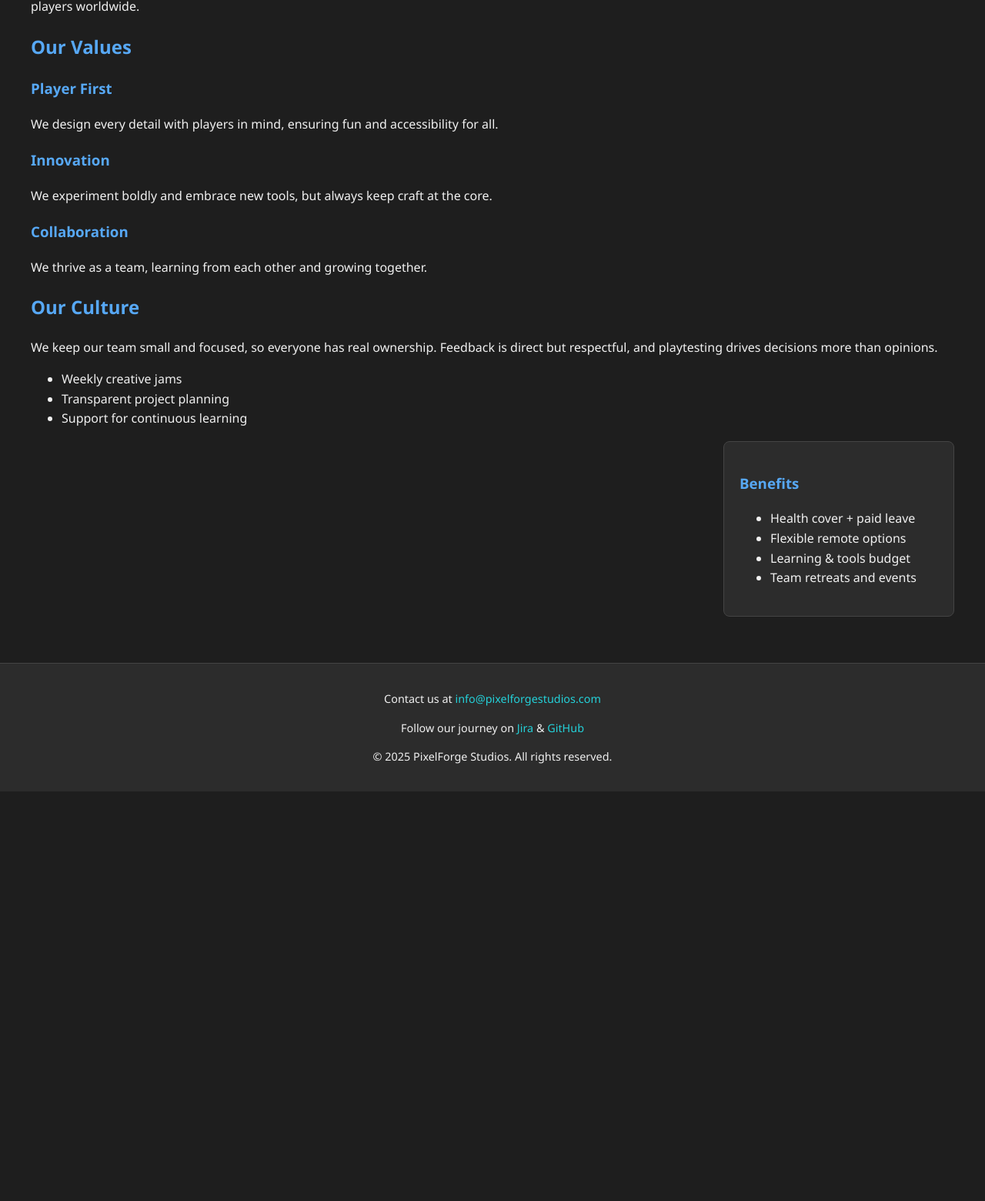
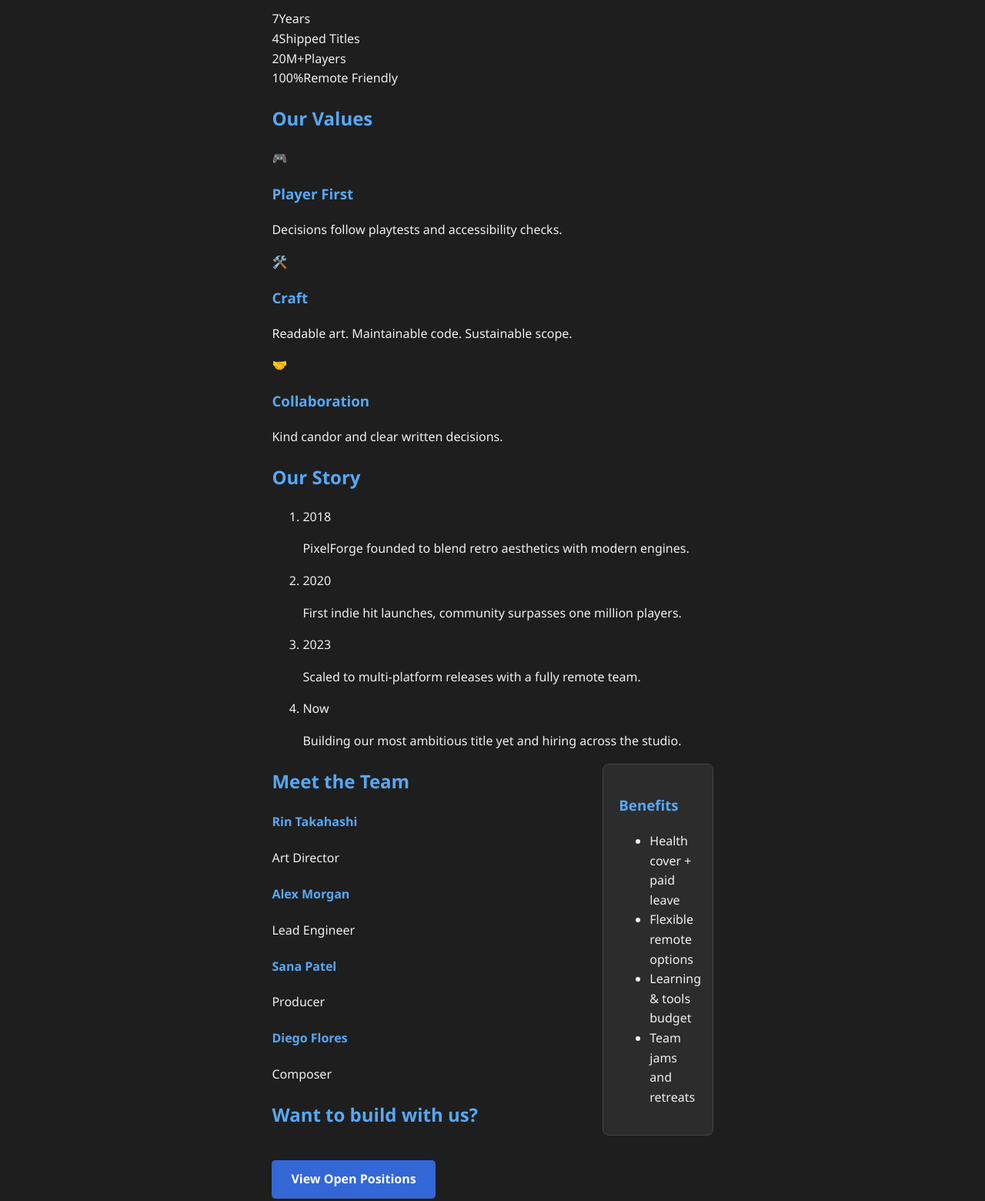
Before and after one commit to 105217889/Group5_part1, a plain HTML site: page about.html in a window 1280 px wide. Shown: the part 207-1767 px from the top of the page at 77% size. Before the commit the page ends 1235 px from the top, so only its background shows below. Drawn offline with Linux system fonts and the light colour scheme.

Commit message:
Update about page copy and footer links

```diff
--- a/about.html
+++ b/about.html
@@ -1,19 +1,18 @@
 <!DOCTYPE html>
 <html lang="en">
 <head>
-  <meta charset="UTF-8">
-  <meta name="viewport" content="width=device-width, initial-scale=1.0">
-  <meta name="description" content="Learn about PixelForge Studios—our mission, values, and culture.">
+  <meta charset="UTF-8" />
+  <meta name="viewport" content="width=device-width, initial-scale=1.0" />
   <title>About Us — PixelForge Studios</title>
-  <link rel="stylesheet" href="Styles/styles.css">
+  <link rel="stylesheet" href="Styles/styles.css" />
 </head>
 <body id="about-page">
-  <!-- Shared header -->
+  <!-- Shared header (same as jobs.html) -->
   <header>
     <nav>
       <div class="logo-title-group">
         <a href="index.html" class="logo-link" aria-label="Go to the homepage">
-          <img src="image/logo.png" alt="PixelForge Studios Logo" id="logo">
+          <img src="image/logo.png" alt="PixelForge Studios Logo" id="logo" />
         </a>
         <a href="index.html" class="header-link"><h1>PixelForge Studios</h1></a>
       </div>
@@ -27,51 +26,110 @@
   </header>
 
   <main>
-    <!-- Hero banner with overlay -->
+    <!-- HERO -->
     <section class="about-hero">
-      <h2>Our Story</h2>
-      <p>PixelForge Studios is more than a workplace—it’s a forge where creativity and technology meet. We build memorable art, games, and experiences that connect players worldwide.</p>
+      <div class="about-hero__content">
+        <h2>We craft memorable worlds, one pixel at a time.</h2>
+        <p>Small, senior team. High ownership. Player-first craft. That’s our studio DNA.</p>
+      </div>
     </section>
 
-    <!-- Grid values -->
+    <!-- STATS STRIP -->
+    <section class="about-stats" aria-label="Studio stats">
+      <div class="stat"><span class="stat__num">7</span><span class="stat__label">Years</span></div>
+      <div class="stat"><span class="stat__num">4</span><span class="stat__label">Shipped Titles</span></div>
+      <div class="stat"><span class="stat__num">20M+</span><span class="stat__label">Players</span></div>
+      <div class="stat"><span class="stat__num">100%</span><span class="stat__label">Remote Friendly</span></div>
+    </section>
+
+    <!-- VALUES GRID -->
     <section class="about-values">
       <h2>Our Values</h2>
       <div class="values-grid">
         <article class="value-card">
+          <div class="value-card__icon" aria-hidden="true">🎮</div>
           <h3>Player First</h3>
-          <p>We design every detail with players in mind, ensuring fun and accessibility for all.</p>
+          <p>Decisions follow playtests and accessibility checks.</p>
         </article>
         <article class="value-card">
-          <h3>Innovation</h3>
-          <p>We experiment boldly and embrace new tools, but always keep craft at the core.</p>
+          <div class="value-card__icon" aria-hidden="true">🛠️</div>
+          <h3>Craft</h3>
+          <p>Readable art. Maintainable code. Sustainable scope.</p>
         </article>
         <article class="value-card">
+          <div class="value-card__icon" aria-hidden="true">🤝</div>
           <h3>Collaboration</h3>
-          <p>We thrive as a team, learning from each other and growing together.</p>
+          <p>Kind candor and clear written decisions.</p>
         </article>
       </div>
     </section>
 
-    <!-- Culture layout -->
-    <section class="about-culture">
-      <div class="culture-main">
-        <h2>Our Culture</h2>
-        <p>We keep our team small and focused, so everyone has real ownership. Feedback is direct but respectful, and playtesting drives decisions more than opinions.</p>
-        <ul>
-          <li>Weekly creative jams</li>
-          <li>Transparent project planning</li>
-          <li>Support for continuous learning</li>
-        </ul>
+    <!-- TIMELINE + ASIDE -->
+    <section class="about-history">
+      <div class="history">
+        <h2>Our Story</h2>
+        <ol class="timeline">
+          <li>
+            <time>2018</time>
+            <p>PixelForge founded to blend retro aesthetics with modern engines.</p>
+          </li>
+          <li>
+            <time>2020</time>
+            <p>First indie hit launches, community surpasses one million players.</p>
+          </li>
+          <li>
+            <time>2023</time>
+            <p>Scaled to multi-platform releases with a fully remote team.</p>
+          </li>
+          <li>
+            <time>Now</time>
+            <p>Building our most ambitious title yet and hiring across the studio.</p>
+          </li>
+        </ol>
       </div>
+
       <aside class="culture-aside">
         <h3>Benefits</h3>
         <ul>
           <li>Health cover + paid leave</li>
           <li>Flexible remote options</li>
           <li>Learning & tools budget</li>
-          <li>Team retreats and events</li>
+          <li>Team jams and retreats</li>
         </ul>
       </aside>
+    </section>
+
+    <!-- TEAM GRID -->
+    <section class="about-team">
+      <h2>Meet the Team</h2>
+      <div class="team-grid">
+        <article class="teammate">
+          <div class="avatar" aria-hidden="true"></div>
+          <h4>Rin Takahashi</h4>
+          <p class="role">Art Director</p>
+        </article>
+        <article class="teammate">
+          <div class="avatar" aria-hidden="true"></div>
+          <h4>Alex Morgan</h4>
+          <p class="role">Lead Engineer</p>
+        </article>
+        <article class="teammate">
+          <div class="avatar" aria-hidden="true"></div>
+          <h4>Sana Patel</h4>
+          <p class="role">Producer</p>
+        </article>
+        <article class="teammate">
+          <div class="avatar" aria-hidden="true"></div>
+          <h4>Diego Flores</h4>
+          <p class="role">Composer</p>
+        </article>
+      </div>
+    </section>
+
+    <!-- CTA BAND -->
+    <section class="about-cta">
+      <h2>Want to build with us?</h2>
+      <a class="cta-button" href="jobs.html">View Open Positions</a>
     </section>
   </main>
 
```
